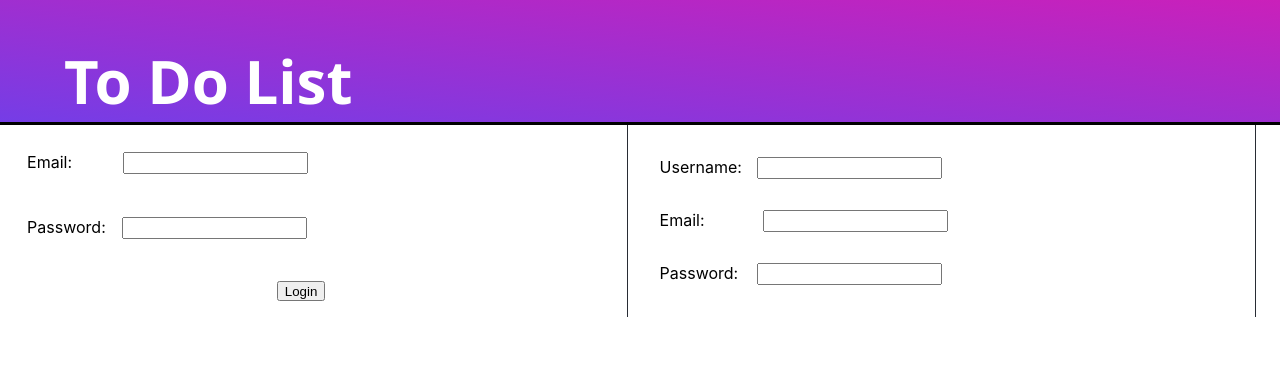
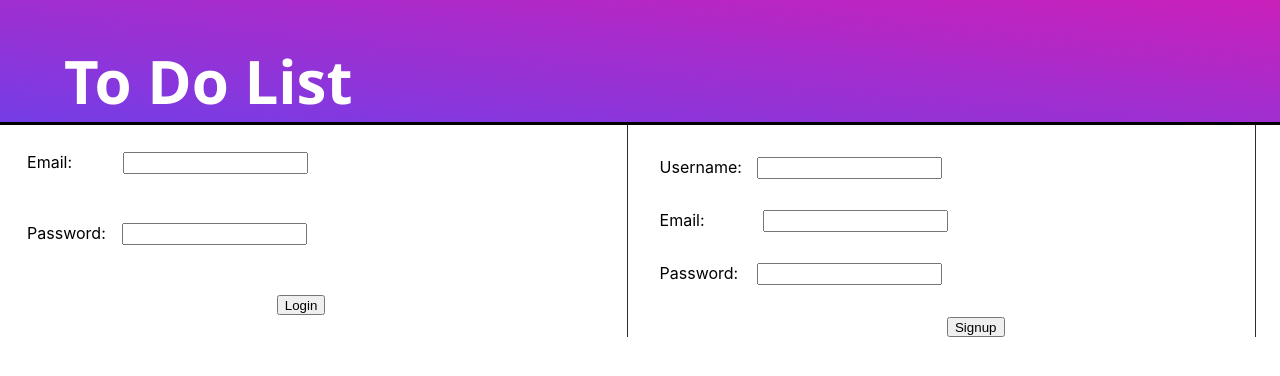
Before and after one commit to DanWilk/todoList, a React (Create React App) app in the folder client/: page / in a window 1280 px wide. Shown: the top 376 px of the page. Built offline with nearby package versions, Linux system fonts and the light colour scheme.

Commit message:
added user creation to frontend

```diff
--- a/client/src/pages/Login/Login.js
+++ b/client/src/pages/Login/Login.js
@@ -4,6 +4,7 @@ import Auth from "../../utils/auth";
 const Login = () => {
 
     const [userData, setUserData] = useState({email: "", password: ""});
+    const [signupData, setSignupData] = useState({username: "", email: "", password: ""})
 
     const handleChange = (event) => {
         const { name, value } = event.target;
@@ -15,6 +16,16 @@ const Login = () => {
         });
     }
 
+    const handleSignupChange = (event) => {
+        const {name, value} = event.target;
+        console.log(signupData)
+
+        setSignupData({
+            ...signupData,
+            [name]: value
+        });
+    }
+
     const handleFormSubmit = async (event) => {
         event.preventDefault();
 
@@ -23,6 +34,28 @@ const Login = () => {
                 method: "POST",
                 headers: { 'Content-Type': 'application/json' },
                 body: JSON.stringify(userData),
+
+            })
+            .then( response => response.json())
+            .then( (userData) => {
+                console.log(userData);
+                Auth.login(userData.token);
+                if(Auth.loggedIn()) {
+                    window.location.assign(`/${userData.user._id}`)
+                }
+            })
+        } catch(e) {
+            console.error(e);
+        }
+    }
+    const handleSignupSubmit = async (event) => {
+        event.preventDefault();
+
+        try {
+            await fetch("http://localhost:3001/api/user", {
+                method: "POST",
+                headers: { 'Content-Type': 'application/json' },
+                body: JSON.stringify(signupData),
 
             })
             .then( response => response.json())
@@ -49,21 +82,24 @@ const Login = () => {
             <input className="passwordInput" type="password" name="password" id="password" onChange={handleChange}></input>
             </label>
             <div className="buttonContainer">
-            <button type="submit">Login</button>
+                <button type="submit">Login</button>
             </div>
         </form>
         </div>
         <div className="FormContainer">
-            <form className="signupForm">
+            <form className="signupForm" onSubmit={handleSignupSubmit}>
                 <label className="usernameLabel">Username:
-                    <input className="usernameInput" type="text" name="username" id="username" onChange={handleChange}></input>
+                    <input className="usernameInput" type="text" name="username" id="signupUsername" onChange={handleSignupChange}></input>
                 </label>
                 <label className="emailLabel">Email:
-                    <input className="emailInput" type="email" name="email" id="email"></input>
+                    <input className="emailInput" type="email" name="email" id="signupEmail" onChange={handleSignupChange}></input>
                 </label>
                 <label className="passwordLabel">Password:
-                    <input className="passwordInput" type="password" name="password" id="password"></input>
+                    <input className="passwordInput" type="password" name="password" id="signupPassword" onChange={handleSignupChange}></input>
                 </label>
+                <div className="buttonContainer">
+                    <button type="submit">Signup</button>
+                </div>
             </form>
         </div>
     </main>
```
